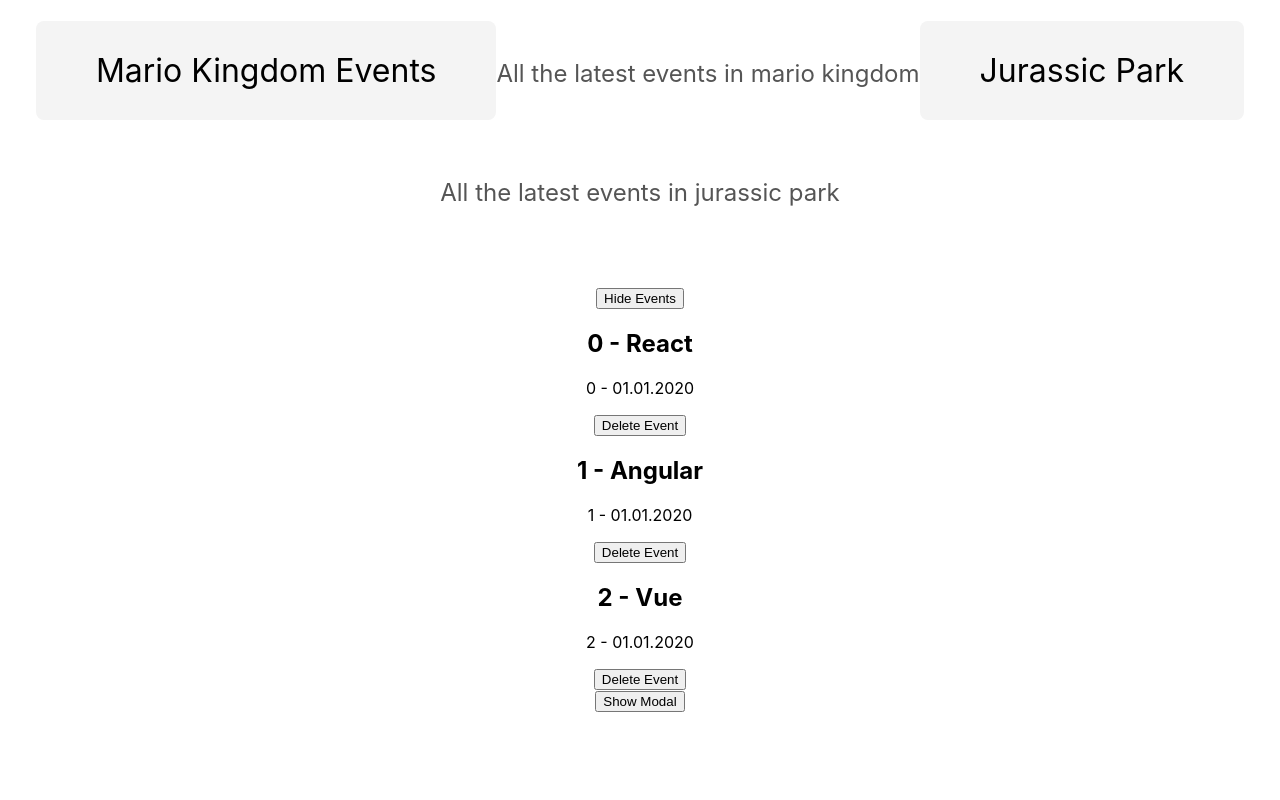
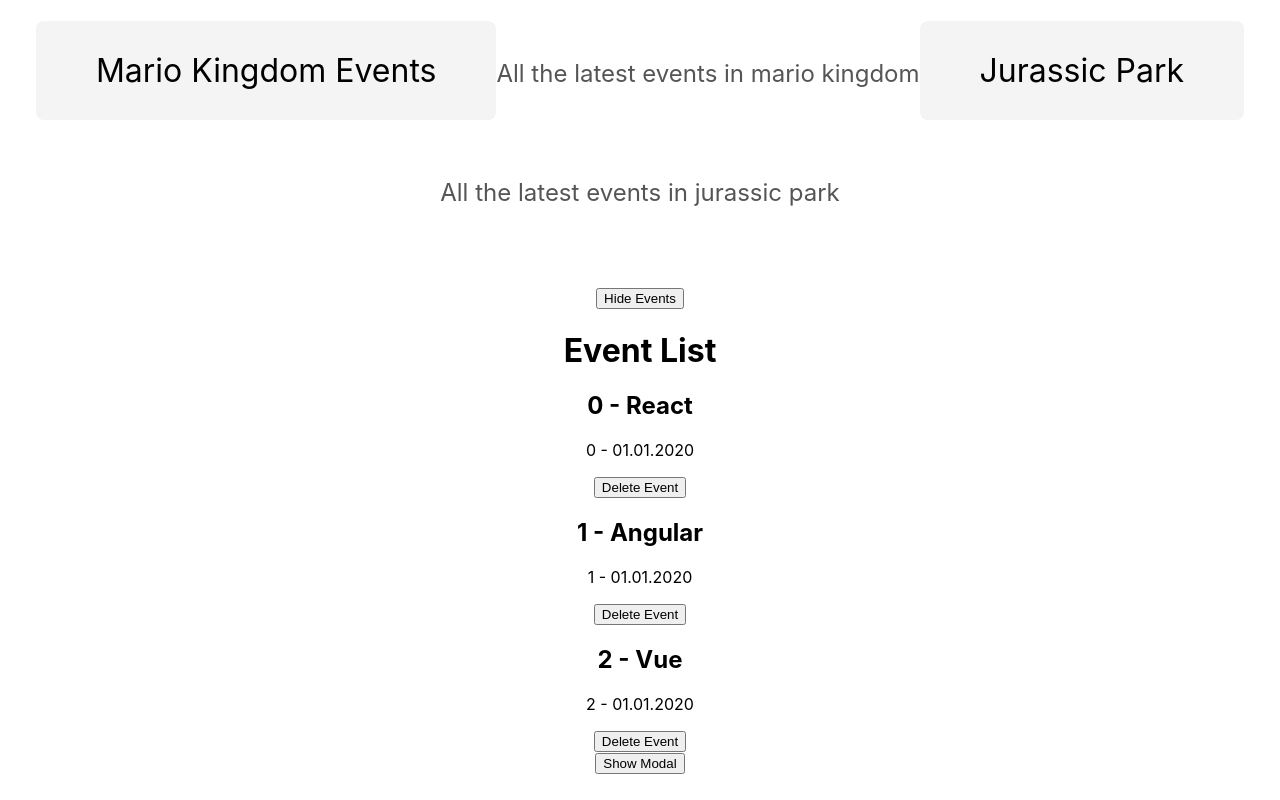
Before and after one commit to jisshub/Build-Web-Apps-React-Firebase, a React (Create React App) app: page / in a window 1280 px wide. Built offline with nearby package versions, Linux system fonts and the light colour scheme.

Commit message:
reusable components

```diff
--- a/src/App.js
+++ b/src/App.js
@@ -1,9 +1,8 @@
-import logo from './logo.svg';
 import './App.css';
 import React, { useState } from 'react';
 import Title from './components/Title';
-import Computer from './components/Computer';
 import Modal from './components/Modal';
+import EventList from './components/EventList';
 
 function App() {
   const [events , setEvents] = useState([
@@ -49,17 +48,7 @@ function App() {
           )
         }
 
-      {showEvents && events.map((event, index) => (
-        <React.Fragment key={event.id}>
-          <h2>{index} - {event.title}</h2>
-          <p>{index} - {event.date}</p>
-          <button onClick={() => handleClick(event.id)}>Delete Event</button>
-        </React.Fragment>
-      ))}
-      {/* <Modal>
-        <h2>10% Off Coupon Code!!</h2>
-        <p>Use the code NINJA10 at the checkout</p>
-      </Modal> */}
+      {showEvents && <EventList events={events} handleClick={handleClick} />}
       <div>
         <button onClick={()=>setShowModal(true)}>Show Modal</button>
       </div>
--- /dev/null
+++ b/src/components/EventList.js
@@ -0,0 +1,18 @@
+import React from "react"
+
+export default function EventList({events, handleClick}) {
+  return (
+    <div>
+        <h1>Event List</h1>
+        {
+            events.map((event, index) => (
+                <React.Fragment key={event.id}>
+                  <h2>{index} - {event.title}</h2>
+                  <p>{index} - {event.date}</p>
+                  <button onClick={() => handleClick(event.id)}>Delete Event</button>
+                </React.Fragment>
+              ))
+        }
+    </div>
+  )
+}
```
Also changed, not shown: 1 other file (tests, documents, lock files or other folders).
